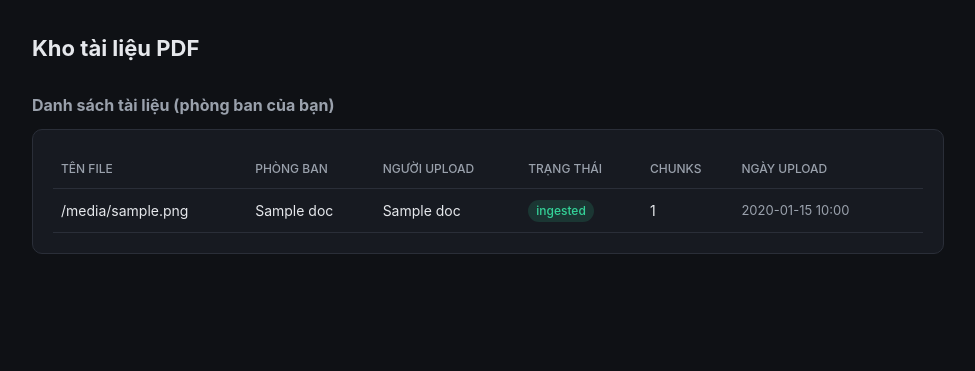
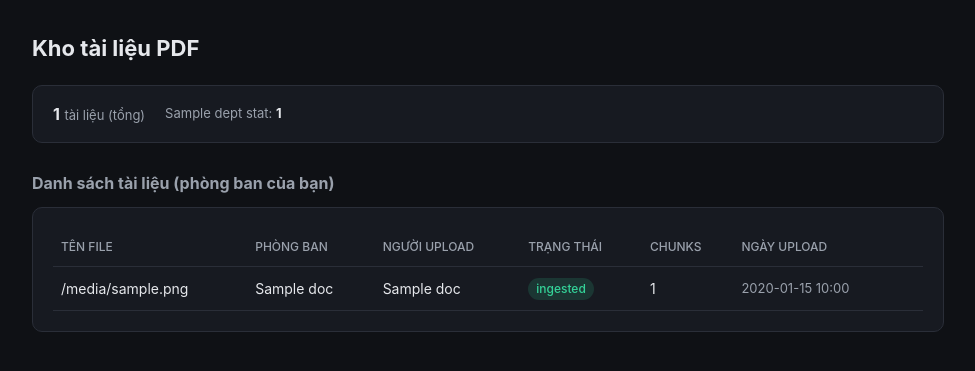
Before and after one commit to nguyenkhanhtoan-ai/mcp-rag-web, a FastAPI app: template webapp/templates/dashboard.html in a window 1280 px wide. Shown: the top 371 px of the page, without its empty margins (152-1127 px from the left). Run offline with FastAPI, Linux system fonts and the light colour scheme; the template is opened without the code that fills it: most values are stand-ins (such as "Sample title", 1, 10 or a date in 2020); parts of the project's set-up code (start-up, migrations or seed data) failed here and were passed over; some libraries are stand-ins or nearby versions.

Commit message:
Them thong ke theo phong ban, phan trang, tu an banner

```diff
--- a/webapp/app.py
+++ b/webapp/app.py
@@ -89,14 +89,33 @@ def logout(request: Request):
 
 # ---------- Dashboard ----------
 
+DOCS_PER_PAGE = 5
+
+
 @app.get("/", response_class=HTMLResponse)
-def dashboard(request: Request):
+def dashboard(request: Request, page: int = 1):
     user = auth.require_login(request)
     dept_filter = auth.visible_department_id(user)
-    documents = db.list_documents(department_id=dept_filter)
+
+    page = max(1, page)
+    total_docs = db.count_documents(department_id=dept_filter)
+    total_pages = max(1, (total_docs + DOCS_PER_PAGE - 1) // DOCS_PER_PAGE)
+    page = min(page, total_pages)
+    offset = (page - 1) * DOCS_PER_PAGE
+
+    documents = db.list_documents(department_id=dept_filter, limit=DOCS_PER_PAGE, offset=offset)
     departments = db.list_departments()
+
+    # Thống kê: admin xem theo từng phòng ban, người khác chỉ xem tổng của phòng mình
+    if user["role"] == "admin":
+        dept_stats = db.count_documents_by_department()
+    else:
+        dept_stats = None
+
     return templates.TemplateResponse(request, "dashboard.html", {
         "user": user, "documents": documents, "departments": departments,
+        "total_docs": total_docs, "dept_stats": dept_stats,
+        "current_page": page, "total_pages": total_pages,
     })
 
 
--- a/webapp/db.py
+++ b/webapp/db.py
@@ -270,35 +270,62 @@ def get_document_file(document_id: int) -> Optional[bytes]:
         conn.close()
 
 
-def list_documents(department_id: Optional[int] = None) -> list[dict]:
+def list_documents(department_id: Optional[int] = None, limit: Optional[int] = None,
+                    offset: int = 0) -> list[dict]:
     """department_id=None (và caller là admin) -> trả về tất cả. Nếu muốn lọc
-    theo 1 phòng ban cụ thể thì truyền id vào."""
+    theo 1 phòng ban cụ thể thì truyền id vào. limit/offset dùng cho phân trang."""
     conn = get_connection()
     try:
         with conn.cursor(cursor_factory=psycopg2.extras.RealDictCursor) as cur:
+            base_query = """
+                SELECT doc.id, doc.filename, doc.status, doc.error_message,
+                       doc.chunk_count, doc.uploaded_at, doc.ingested_at,
+                       doc.department_id, d.name AS department_name,
+                       u.name AS uploaded_by_name
+                FROM documents doc
+                LEFT JOIN departments d ON doc.department_id = d.id
+                LEFT JOIN users u ON doc.uploaded_by = u.id
+            """
+            params: list = []
             if department_id is not None:
-                cur.execute("""
-                    SELECT doc.id, doc.filename, doc.status, doc.error_message,
-                           doc.chunk_count, doc.uploaded_at, doc.ingested_at,
-                           doc.department_id, d.name AS department_name,
-                           u.name AS uploaded_by_name
-                    FROM documents doc
-                    LEFT JOIN departments d ON doc.department_id = d.id
-                    LEFT JOIN users u ON doc.uploaded_by = u.id
-                    WHERE doc.department_id = %s
-                    ORDER BY doc.uploaded_at DESC;
-                """, (department_id,))
+                base_query += " WHERE doc.department_id = %s"
+                params.append(department_id)
+            base_query += " ORDER BY doc.uploaded_at DESC"
+            if limit is not None:
+                base_query += " LIMIT %s OFFSET %s"
+                params.extend([limit, offset])
+            cur.execute(base_query, params)
+            return cur.fetchall()
+    finally:
+        conn.close()
+
+
+def count_documents(department_id: Optional[int] = None) -> int:
+    """Tổng số tài liệu, lọc theo phòng ban nếu truyền id."""
+    conn = get_connection()
+    try:
+        with conn.cursor() as cur:
+            if department_id is not None:
+                cur.execute("SELECT COUNT(*) FROM documents WHERE department_id = %s;", (department_id,))
             else:
-                cur.execute("""
-                    SELECT doc.id, doc.filename, doc.status, doc.error_message,
-                           doc.chunk_count, doc.uploaded_at, doc.ingested_at,
-                           doc.department_id, d.name AS department_name,
-                           u.name AS uploaded_by_name
-                    FROM documents doc
-                    LEFT JOIN departments d ON doc.department_id = d.id
-                    LEFT JOIN users u ON doc.uploaded_by = u.id
-                    ORDER BY doc.uploaded_at DESC;
-                """)
+                cur.execute("SELECT COUNT(*) FROM documents;")
+            return cur.fetchone()[0]
+    finally:
+        conn.close()
+
+
+def count_documents_by_department() -> list[dict]:
+    """Tổng số tài liệu theo TỪNG phòng ban (không lọc) - dùng cho admin xem tổng quan."""
+    conn = get_connection()
+    try:
+        with conn.cursor(cursor_factory=psycopg2.extras.RealDictCursor) as cur:
+            cur.execute("""
+                SELECT d.name AS department_name, COUNT(doc.id) AS doc_count
+                FROM departments d
+                LEFT JOIN documents doc ON doc.department_id = d.id
+                GROUP BY d.name
+                ORDER BY d.name;
+            """)
             return cur.fetchall()
     finally:
         conn.close()
--- a/webapp/templates/base.html
+++ b/webapp/templates/base.html
@@ -58,6 +58,12 @@
         button:hover { opacity: 0.9; }
         button.danger { background: var(--danger); }
         button.secondary { background: transparent; border: 1px solid var(--border); color: var(--text); }
+        .page-link {
+            display: inline-block; padding: 7px 14px; border-radius: 6px;
+            border: 1px solid var(--border); color: var(--text);
+            font-size: 13px; text-decoration: none;
+        }
+        .page-link:hover { border-color: var(--accent); color: var(--accent); }
         .flash { padding: 10px 14px; border-radius: 6px; margin-bottom: 16px; font-size: 14px; }
         .flash.error { background: rgba(248,113,113,0.12); color: var(--danger); }
         .flash.success { background: rgba(52,211,153,0.12); color: var(--accent-2); }
@@ -83,13 +89,29 @@
 <main>
     {% block flash %}
     {% if request.query_params.get('error') %}
-    <div class="flash error">{{ request.query_params.get('error') }}</div>
+    <div class="flash error" id="flash-msg">{{ request.query_params.get('error') }}</div>
     {% endif %}
     {% if request.query_params.get('success') %}
-    <div class="flash success">{{ request.query_params.get('success') }}</div>
+    <div class="flash success" id="flash-msg">{{ request.query_params.get('success') }}</div>
     {% endif %}
     {% endblock %}
     {% block content %}{% endblock %}
 </main>
+<script>
+    // Tự ẩn banner thông báo (success/error) sau vài giây và dọn query string
+    // khỏi URL, để nó không hiện lại nếu người dùng refresh trang sau đó.
+    (function () {
+        var el = document.getElementById('flash-msg');
+        if (!el) return;
+        setTimeout(function () {
+            el.style.transition = 'opacity 0.4s ease';
+            el.style.opacity = '0';
+            setTimeout(function () { el.remove(); }, 400);
+            if (window.history.replaceState) {
+                window.history.replaceState(null, '', window.location.pathname);
+            }
+        }, 4000);
+    })();
+</script>
 </body>
 </html>
--- a/webapp/templates/dashboard.html
+++ b/webapp/templates/dashboard.html
@@ -26,6 +26,19 @@
     </form>
 </div>
 {% endif %}
+
+<div class="card" style="padding:16px 20px">
+    {% if dept_stats %}
+    <div class="row" style="flex-wrap:wrap; gap:20px">
+        <div><strong>{{ total_docs }}</strong> <span class="muted">tài liệu (tổng)</span></div>
+        {% for d in dept_stats %}
+        <div class="muted">{{ d.department_name }}: <strong style="color:var(--text)">{{ d.doc_count }}</strong></div>
+        {% endfor %}
+    </div>
+    {% else %}
+    <div><strong>{{ total_docs }}</strong> <span class="muted">tài liệu trong phòng ban của bạn</span></div>
+    {% endif %}
+</div>
 
 <h2>Danh sách tài liệu {% if user.role != 'admin' %}(phòng ban của bạn){% endif %}</h2>
 <div class="card">
@@ -71,11 +84,25 @@
     </table>
 </div>
 
+{% if total_pages > 1 %}
+<div class="row" style="justify-content:center; gap:6px; margin-top:-8px; margin-bottom:20px">
+    {% if current_page > 1 %}
+    <a href="/?page={{ current_page - 1 }}" class="page-link">‹ Trước</a>
+    {% endif %}
+    <span class="muted" style="padding:0 8px">Trang {{ current_page }} / {{ total_pages }}</span>
+    {% if current_page < total_pages %}
+    <a href="/?page={{ current_page + 1 }}" class="page-link">Sau ›</a>
+    {% endif %}
+</div>
+{% endif %}
+
 {% set processing = documents | selectattr('status', 'in', ['pending', 'ingesting']) | list %}
 {% if processing %}
 <p class="muted">⏳ Đang xử lý {{ processing|length }} tài liệu... trang sẽ tự cập nhật.</p>
 <script>
-    setTimeout(() => { window.location.href = window.location.pathname; }, 3000);
+    setTimeout(() => {
+        window.location.href = window.location.pathname + '?page={{ current_page }}';
+    }, 3000);
 </script>
 {% endif %}
 {% endblock %}
```
